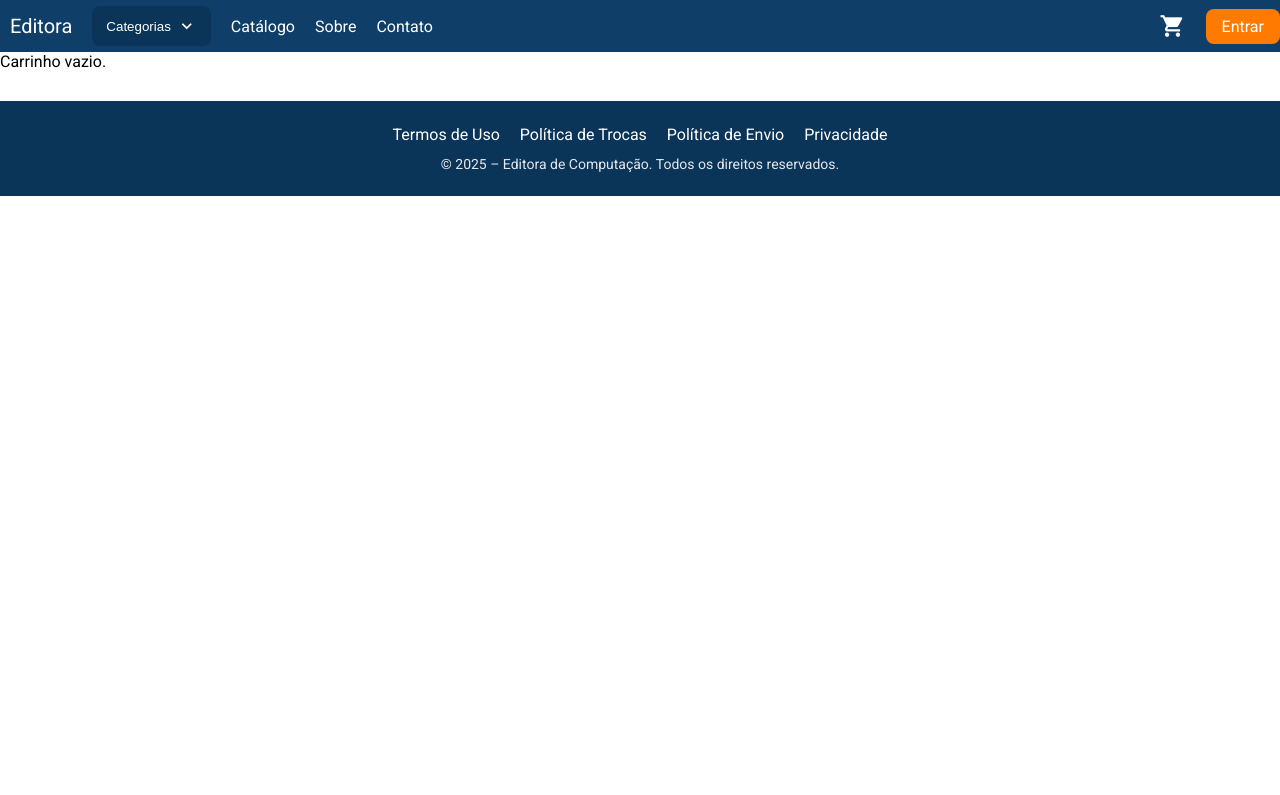
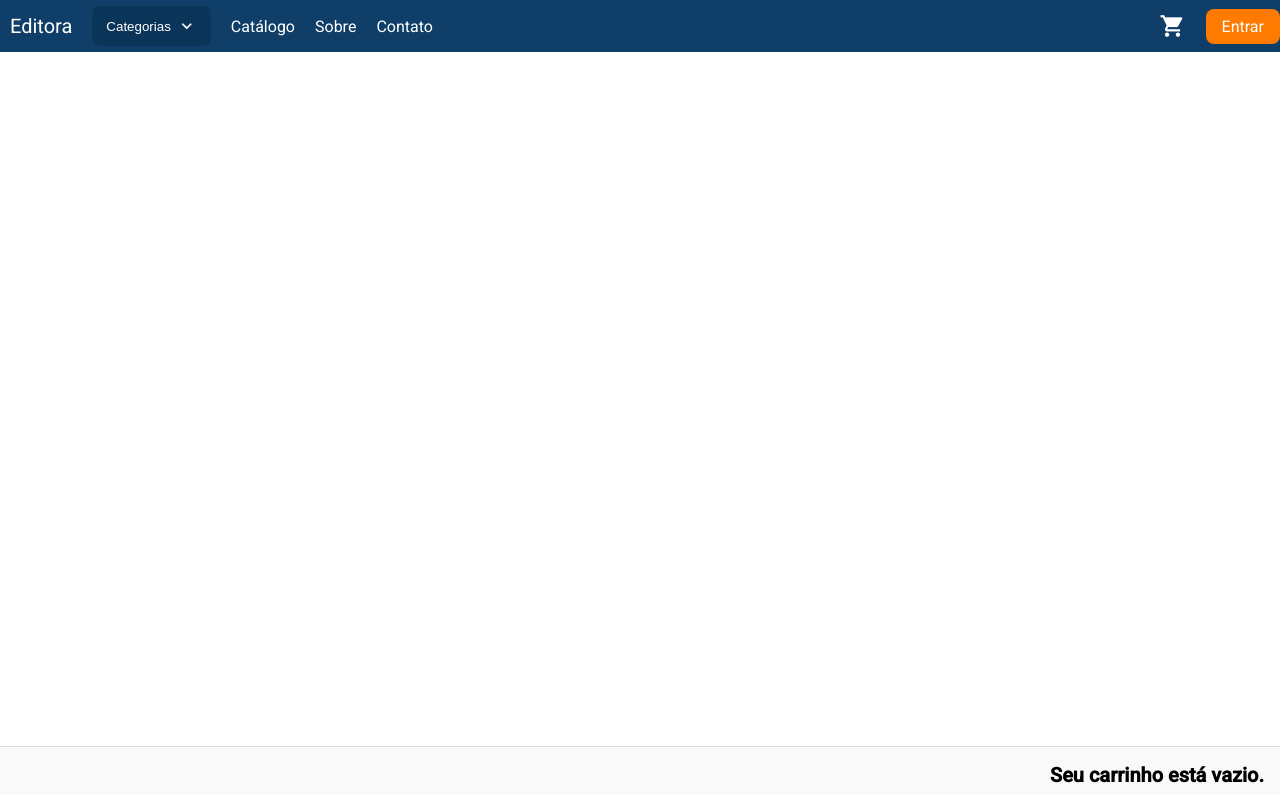
Before and after one commit to rutesilvva/Prog-Web, an Angular app: page /cart in a window 1280 px wide. Shown: the top 795 px of the page. Built offline with nearby package versions, Linux system fonts and the light colour scheme.

Commit message:
add ajustes no scss de cart

```diff
--- a/src/app/features/cart/cart-page/cart-page.component.html
+++ b/src/app/features/cart/cart-page/cart-page.component.html
@@ -29,14 +29,19 @@
   </tbody>
 </table>
 
-<div *ngIf="items.length === 0" class="empty">
-  Carrinho vazio.
+<div class="cart-footer">
+  <ng-container *ngIf="items.length > 0; else emptyFooter">
+    <h3>Total: {{ total | currency:'BRL':'symbol-narrow':'1.2-2' }}</h3>
+    <div class="footer-actions">
+      <button class="btn danger" (click)="clearCart()">🗑 Esvaziar</button>
+      <button class="btn btn-confirm" (click)="goToCheckout()">✅ Finalizar Compra</button>
+    </div>
+  </ng-container>
+
+  <ng-template #emptyFooter>
+    <h3>Seu carrinho está vazio.</h3>
+    <div class="footer-actions">
+      <button class="btn btn-confirm" routerLink="/catalog">🛒 Ir às compras</button>
+    </div>
+  </ng-template>
 </div>
-
-<div class="cart-footer" *ngIf="items.length > 0">
-  <h3>Total: {{ total | currency:'BRL':'symbol-narrow':'1.2-2' }}</h3>
-  <div class="footer-actions">
-    <button class="btn danger" (click)="clearCart()">🗑 Esvaziar</button>
-    <button class="btn btn-confirm" (click)="goToCheckout()">✅ Finalizar Compra</button>
-  </div>
-</div>
--- a/src/app/features/cart/cart-page/cart-page.component.scss
+++ b/src/app/features/cart/cart-page/cart-page.component.scss
@@ -1,7 +1,15 @@
+:host {
+  display: flex;
+  flex-direction: column;
+  min-height: 100vh; /* ocupa altura total da tela */
+}
+
+/* Tabela do carrinho */
 .cart-table {
   width: 100%;
   border-collapse: separate;
-  border-spacing: 0 12px; /* linhas mais soltas */
+  border-spacing: 0 12px;
+  flex: 1; /* ocupa espaço disponível para empurrar o footer */
 }
 
 .cart-table th {
@@ -42,6 +50,7 @@
   font-weight: 500;
 }
 
+/* Botão de remover */
 .btn-remove {
   background: transparent;
   border: none;
@@ -55,15 +64,28 @@
   transform: scale(1.2);
 }
 
+/* Estado de carrinho vazio */
+.empty {
+  flex: 1; /* ocupa o espaço disponível */
+  display: flex;
+  justify-content: center;
+  align-items: center;
+  color: var(--gray-500);
+  font-size: 18px;
+  font-weight: 500;
+}
+
+/* Rodapé fixo ao fim da tela */
 .cart-footer {
-  margin-top: 20px;
+  margin-top: auto; /* empurra para o rodapé */
+  background: #f9f9f9;
+  border-top: 1px solid #ddd;
+  padding: 16px;
   text-align: right;
-  padding-top: 12px;
-  border-top: 2px solid var(--gray-200);
 }
 
 .cart-footer h3 {
-  margin-bottom: 12px;
+  margin: 0 0 10px;
   color: var(--blue-900);
   font-size: 20px;
 }
@@ -74,6 +96,7 @@
   justify-content: flex-end;
 }
 
+/* Botões */
 .btn {
   padding: 10px 18px;
   border-radius: 8px;
@@ -97,10 +120,10 @@
   background: rgb(151, 255, 151);
   color: #000000;
   font-weight: 500;
-
 }
 
 .btn-confirm:hover {
   background: var(--blue-700);
+  color: #fff;
   transform: translateY(-2px);
 }
```
